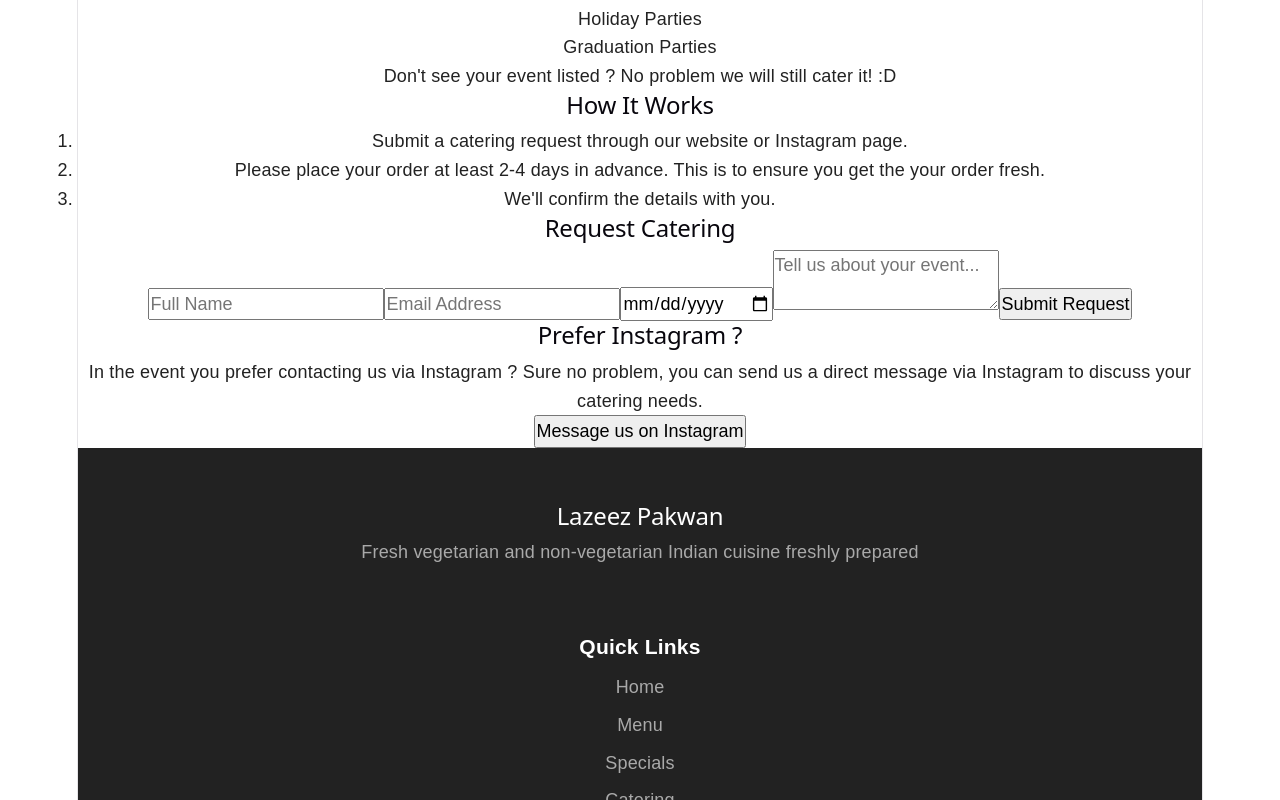
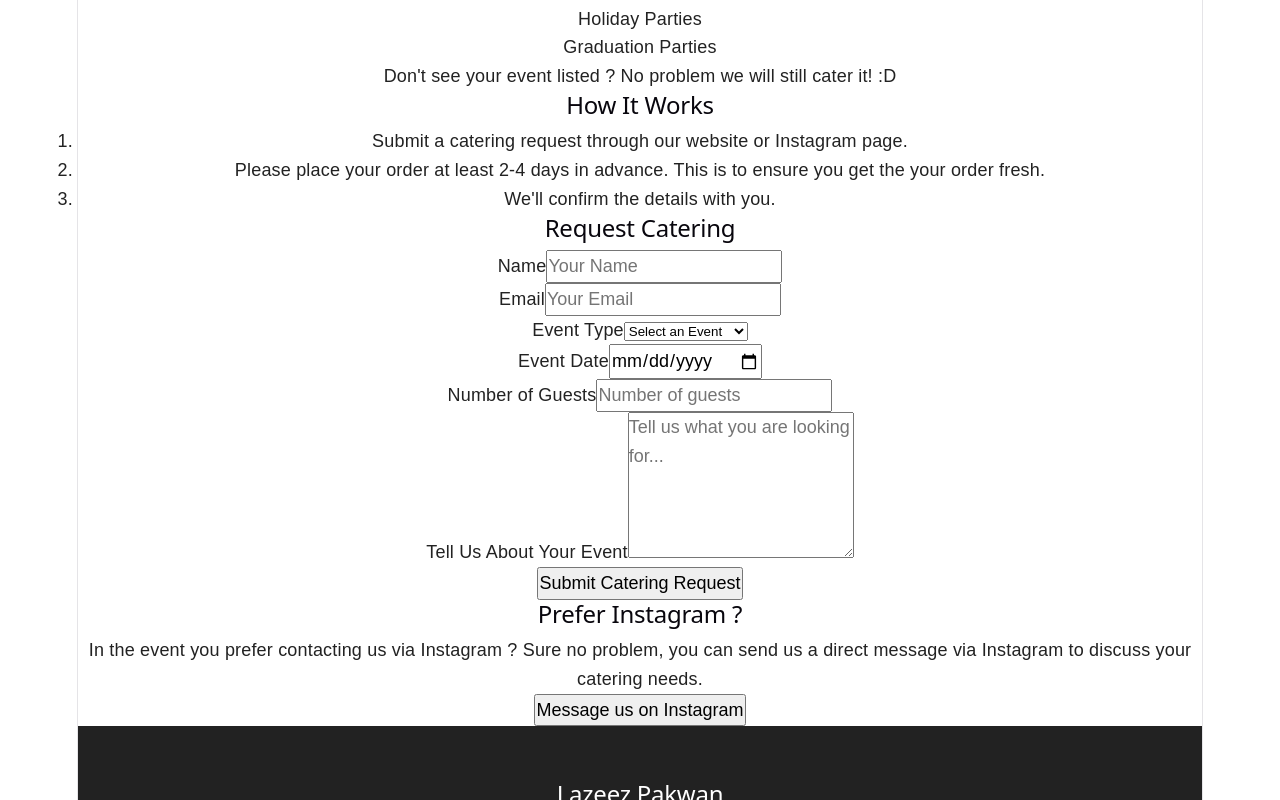
Before and after one commit to Agent610/Lazeez_Pakwan-Website, a React (Vite) app in the folder lazeez-pakwan/: page /catering in a window 1280 px wide. Shown: the part 467-1267 px from the top of the page. Built offline with nearby package versions, Linux system fonts and the light colour scheme.

Commit message:
Corrected Catering form

```diff
--- a/lazeez-pakwan/src/pages/Catering.jsx
+++ b/lazeez-pakwan/src/pages/Catering.jsx
@@ -52,7 +52,7 @@
       </section>
       <section>
         <h2>Request Catering</h2>
-        <form>
+        {/* <form>
           <input type="text" placeholder="Full Name" />
 
           <input type="email" placeholder="Email Address" />
@@ -62,9 +62,79 @@
           <textarea placeholder="Tell us about your event..."></textarea>
 
           <button type="submit">Submit Request</button>
-        </form>
+        </form> */}
       </section>
       {/* Instagram Section (GET THE LINK) */}
+      <form className="catering-form">
+        <div className="form-group">
+          <label htmlFor="name">Name</label>
+          <input
+            id="name"
+            name="name"
+            type="text"
+            placeholder="Your Name"
+            required
+          />
+        </div>
+
+        <div className="form-group">
+          <label htmlFor="email">Email</label>
+          <input
+            id="email"
+            name="email"
+            type="email"
+            placeholder="Your Email"
+            required
+          />
+        </div>
+
+        <div className="form-group">
+          <label htmlFor="event">Event Type</label>
+          <select id="event" name="event" required>
+            <option value="">Select an Event</option>
+            <option value="birthday">Birthday</option>
+            <option value="wedding">Wedding</option>
+            <option value="baby-shower">Baby Shower</option>
+            <option value="corporate">Corporate Event</option>
+            <option value="family-gathering">Family Gathering</option>
+            <option value="religious">Religious Event</option>
+            <option value="holiday">Holiday Party</option>
+            <option value="graduation">Graduation Party</option>
+            <option value="other">Other</option>
+          </select>
+        </div>
+
+        <div className="form-group">
+          <label htmlFor="date">Event Date</label>
+          <input id="date" name="date" type="date" required />
+        </div>
+
+        <div className="form-group">
+          <label htmlFor="guests">Number of Guests</label>
+          <input
+            id="guests"
+            name="guests"
+            type="number"
+            min="1"
+            placeholder="Number of guests"
+            required
+          />
+        </div>
+
+        <div className="form-group">
+          <label htmlFor="message">Tell Us About Your Event</label>
+          <textarea
+            id="message"
+            name="message"
+            rows="5"
+            placeholder="Tell us what you are looking for..."
+            required
+          />
+        </div>
+
+        <button type="submit">Submit Catering Request</button>
+      </form>
+
       <section>
         <h2>Prefer Instagram ?</h2>
         <p>
```
